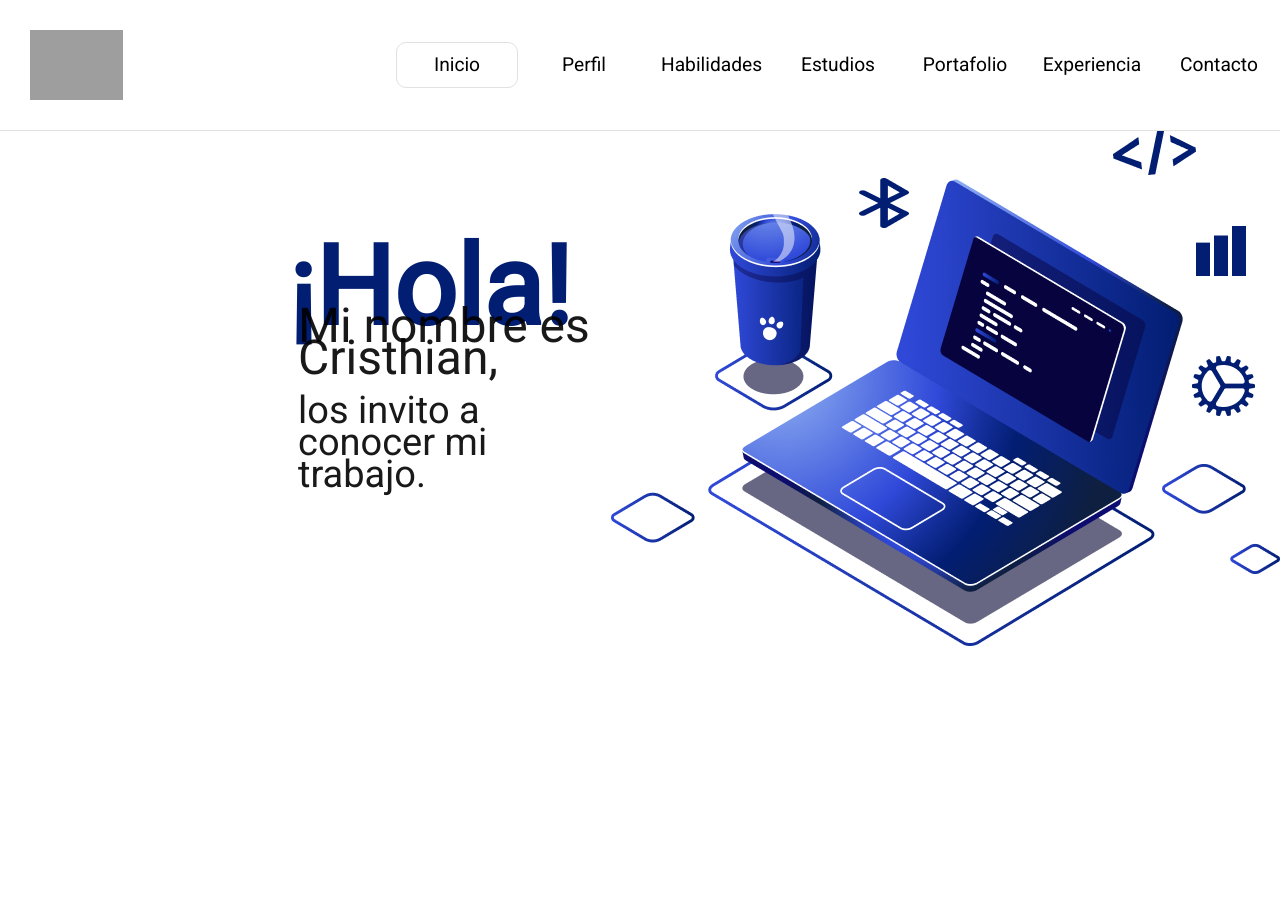
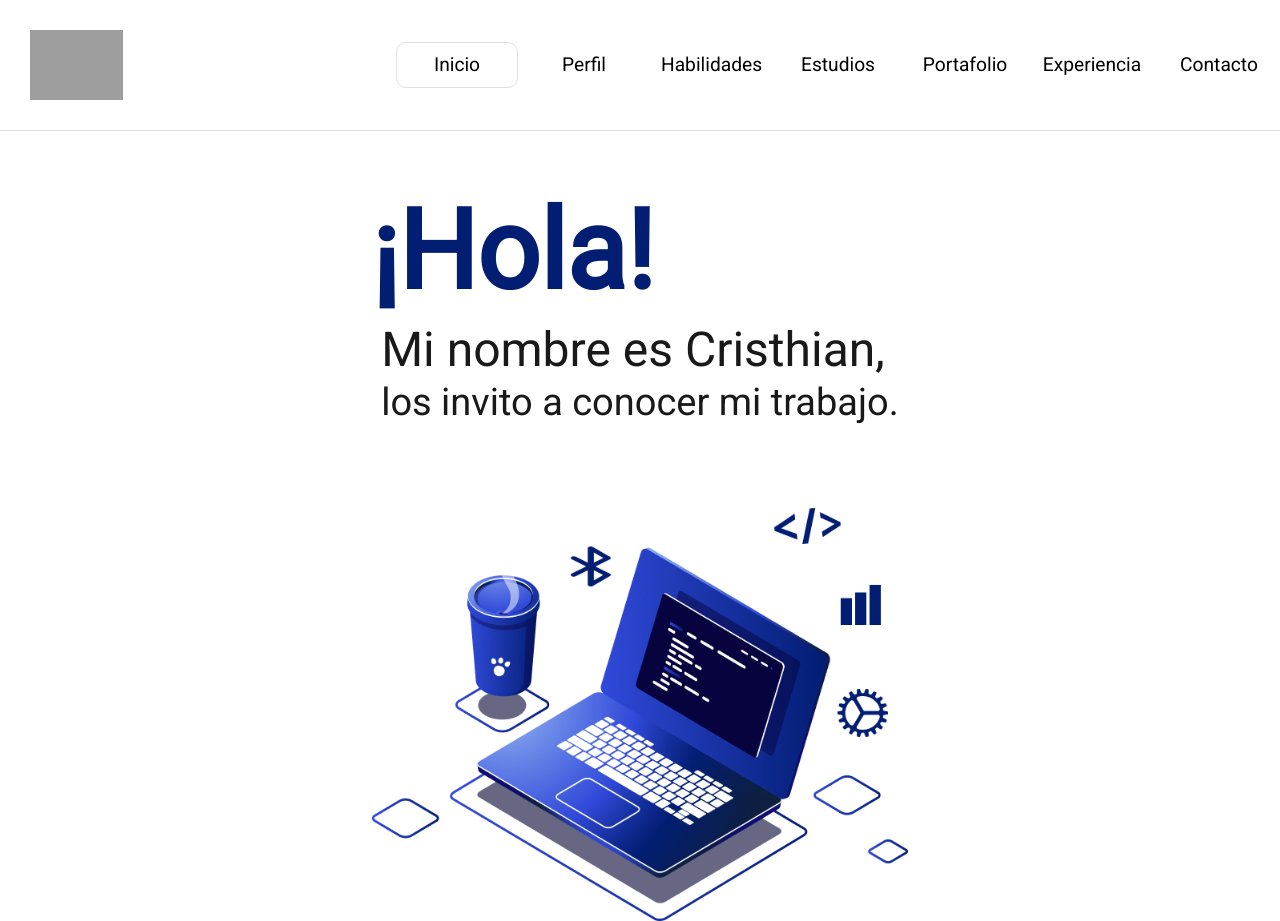
Before and after one commit to chris0094/landing-Page, a React (Create React App) app: page / in a window 1280 px wide. Before the commit the page ends 800 px from the top, so only its background shows below. Built offline with nearby package versions, Linux system fonts and the light colour scheme; grey boxes are pictures that could not be loaded.

Commit message:
Home page added

```diff
--- a/src/pages/Home/Home.css
+++ b/src/pages/Home/Home.css
@@ -1,7 +1,7 @@
 .home {
   display: grid;
   grid-template-columns: 1fr 1fr;
-  font-family: 'Roboto';
+  justify-items: center;
 }
 
 .home__presentation {
@@ -9,7 +9,6 @@
   flex-direction: column;
   align-items: flex-start;
   justify-content: center;
-  margin-left: 18rem;
 }
 
 .home__presentation h1 {
@@ -17,6 +16,7 @@
   font-size: 110px;
   line-height: 24px;
   color: #021E73;
+  margin: 60px 0px;
 }
 
 .home__presentation h2 {
@@ -40,3 +40,15 @@
   justify-content: flex-start;
   align-items: center;
 }
+
+@media screen and (max-width: 1470px) {
+  .home {
+    grid-template-columns: 1fr;
+    row-gap: 80px;
+  }
+
+  .home__image img {
+    width: 80%;
+    margin: auto;
+  }
+}
--- a/src/pages/Home/Home.jsx
+++ b/src/pages/Home/Home.jsx
@@ -4,15 +4,15 @@ import image from '../../assets/img/start-image.png'
 
 export const Home = () => {
   return (
-    <div className="home">
+    <section className="home">
       <div className='home__presentation'>
         <h1>¡Hola!</h1>
         <h2>Mi nombre es Cristhian,</h2>
         <h3>los invito a conocer mi trabajo.</h3>
       </div>
       <div className='home__image'>
-        <img src={image} alt='Presentation' />
+        <img src={image} alt='Presentation' loading="lazy" />
       </div>
-    </div>
+    </section>
   )
 }
```
